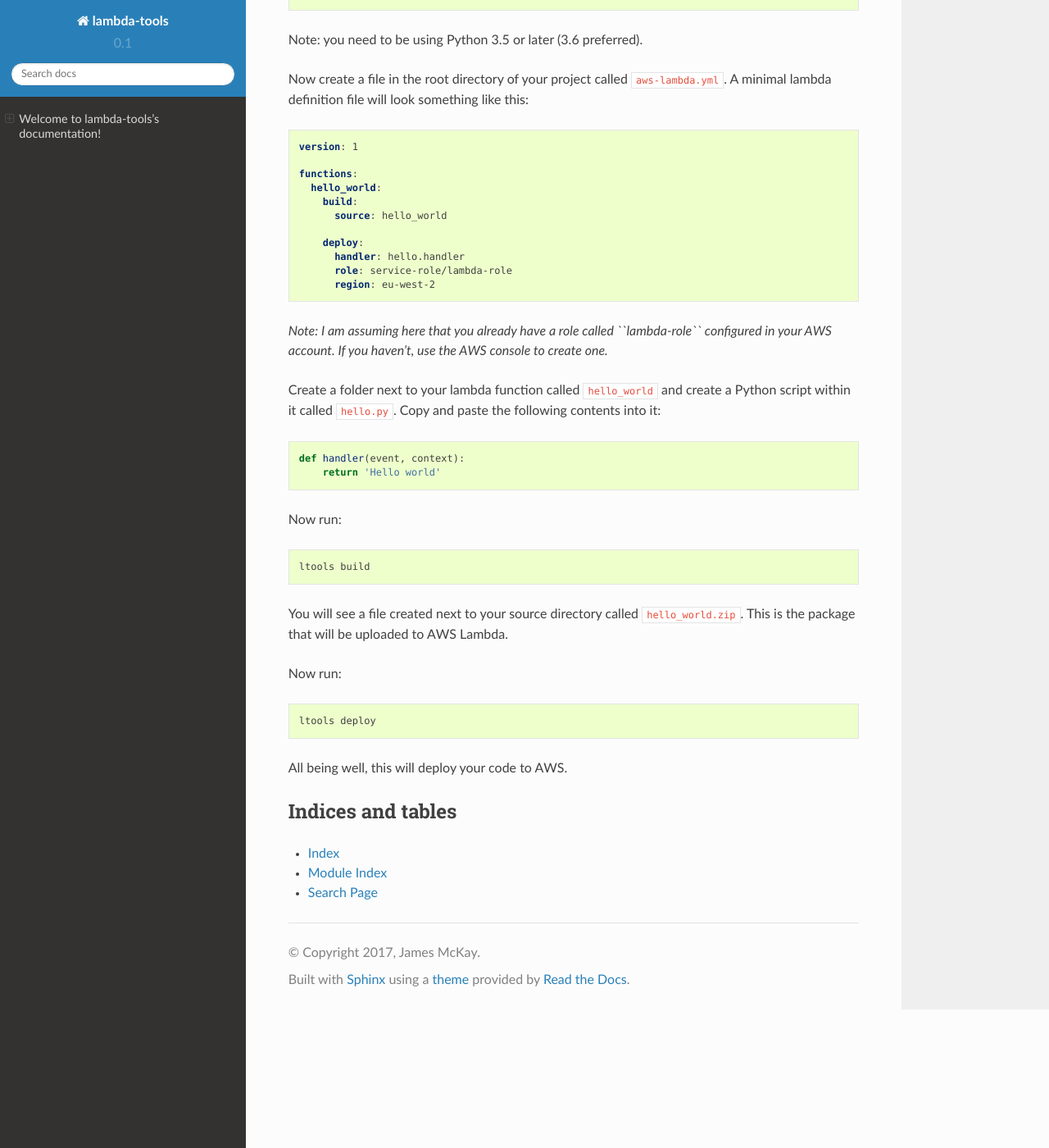
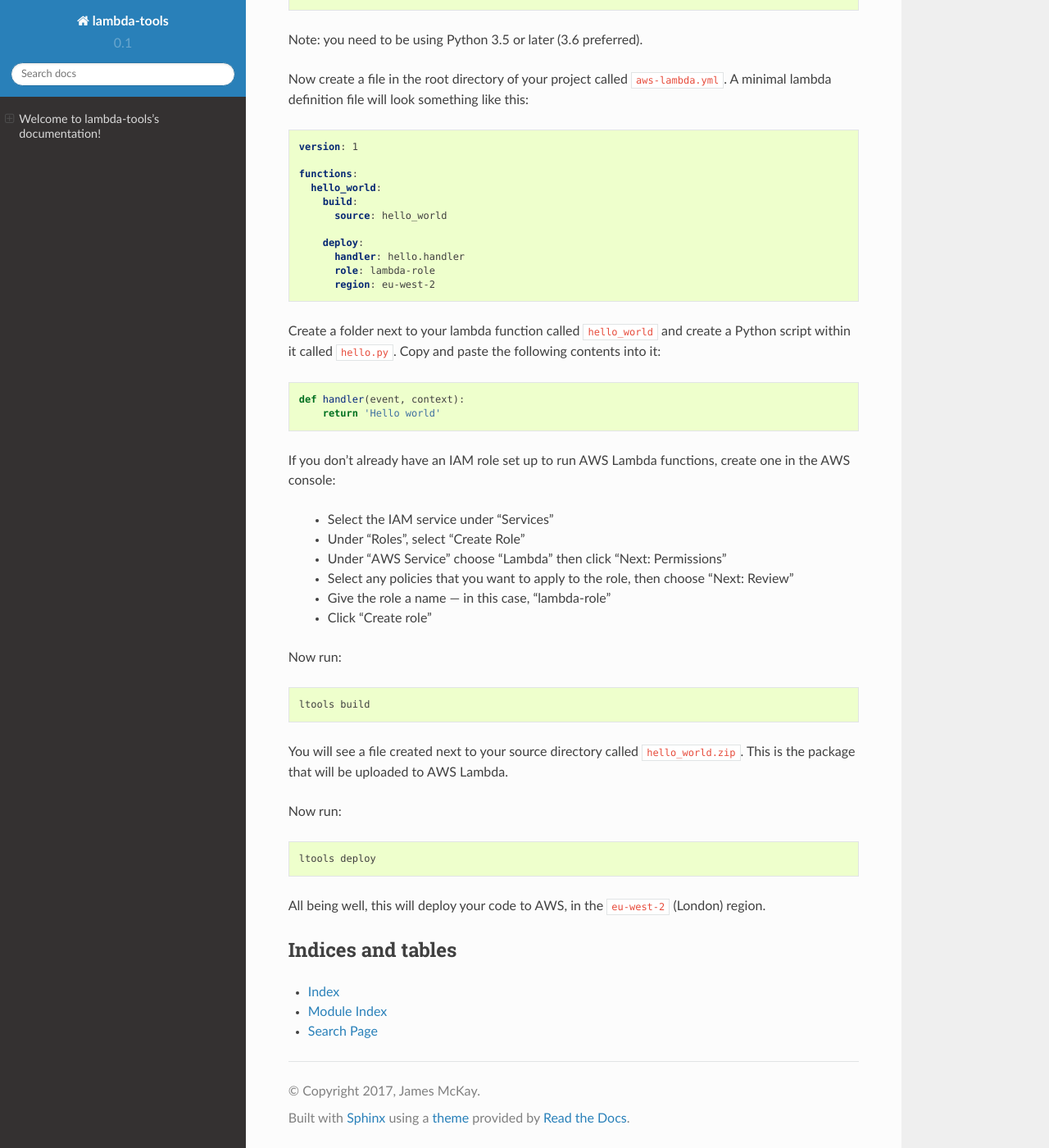
Before and after one commit to jammycakes/lambda-tools, a Sphinx documentation site: the page built from docs/index.rst, in a window 1280 px wide and 1400 px high, scrolled down 398 px. Shown: the whole window at 82% size. Built offline with Sphinx 7.4.7 and the Read the Docs theme 2.0.0, drawn with Linux system fonts in a browser that asks for light colours.

Commit message:
Add some instructions on creating the IAM role.

```diff
--- a/docs/index.rst
+++ b/docs/index.rst
@@ -41,12 +41,8 @@ A minimal lambda definition file will look something like this:
 
         deploy:
           handler: hello.handler
-          role: service-role/lambda-role
+          role: lambda-role
           region: eu-west-2
-
-*Note: I am assuming here that you already have a role called ``lambda-role``
-configured in your AWS account. If you haven't, use the AWS console to create
-one.*
 
 Create a folder next to your lambda function called ``hello_world`` and create
 a Python script within it called ``hello.py``. Copy and paste the following
@@ -56,6 +52,17 @@ contents into it:
 
     def handler(event, context):
         return 'Hello world'
+
+If you don't already have an IAM role set up to run AWS Lambda functions, create
+one in the AWS console:
+
+ * Select the IAM service under "Services"
+ * Under "Roles", select "Create Role"
+ * Under "AWS Service" choose "Lambda" then click "Next: Permissions"
+ * Select any policies that you want to apply to the role, then choose
+   "Next: Review"
+ * Give the role a name — in this case, "lambda-role"
+ * Click "Create role"
 
 Now run:
 
@@ -72,7 +79,8 @@ Now run:
 
     ltools deploy
 
-All being well, this will deploy your code to AWS.
+All being well, this will deploy your code to AWS, in the ``eu-west-2`` (London)
+region.
 
 
 Indices and tables
```
